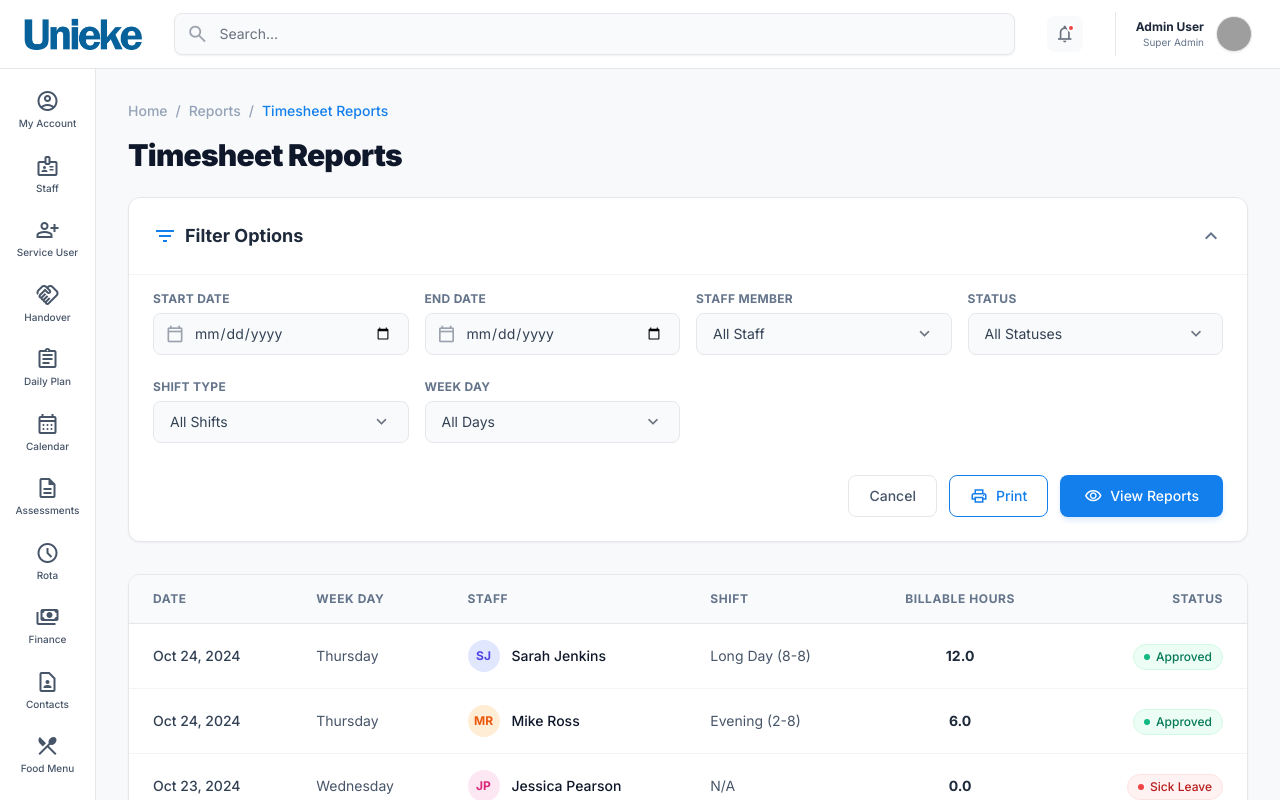
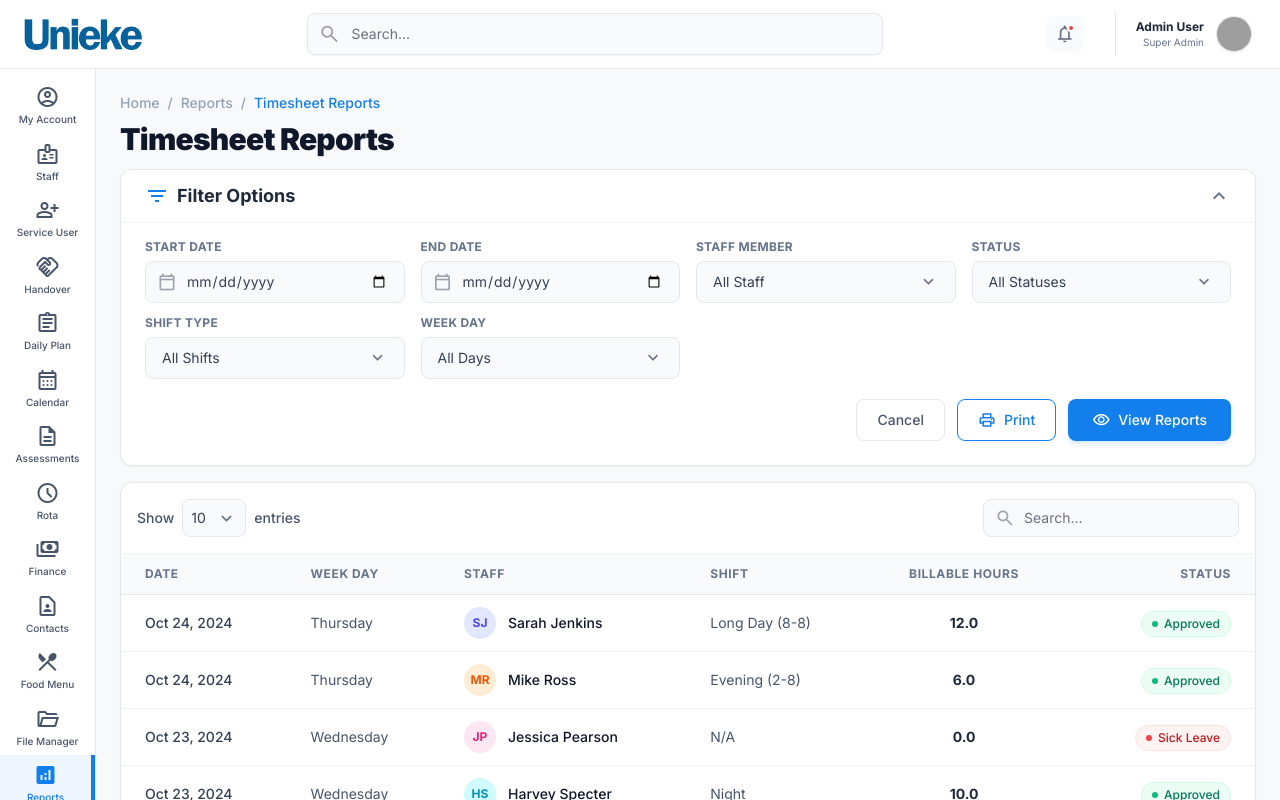
Before and after one commit to N-o-o-b-Dev/Unieke-UI, a plain HTML site: page index.html in a window 1280 px wide. Drawn offline with nearby package versions, Linux system fonts and the light colour scheme; grey boxes are pictures that could not be loaded.

Commit message:
time report : space fixing, entry drpdwn added

```diff
--- a/index.html
+++ b/index.html
@@ -43,7 +43,7 @@
             font-variation-settings: 'FILL' 0, 'wght' 400, 'GRAD' 0, 'opsz' 24;
         }
         .sidebar-rail-item {
-            @apply flex flex-col items-center justify-center py-3 px-1 text-center transition-all duration-200 hover:bg-blue-50 text-slate-600;
+            @apply flex flex-col items-center justify-center py-2 px-1 text-center transition-all duration-200 hover:bg-blue-50 text-slate-600;
         }
         .sidebar-rail-item.active {
             @apply text-primary bg-blue-50 border-r-4 border-primary;
@@ -93,7 +93,7 @@
                 <!-- Top Search Bar Removed from here -->
             </div>
             <!-- Central Search Bar -->
-            <div class="hidden lg:flex flex-1 max-w-4xl mx-8">
+            <div class="hidden lg:flex flex-1 max-w-xl mx-8">
                 <div class="relative w-full">
                     <span
                         class="material-symbols-outlined absolute left-3 top-1/2 -translate-y-1/2 text-gray-400 text-[22px]">search</span>
@@ -118,14 +118,14 @@
                     <!-- Notification Dropdown -->
                     <div id="notification-dropdown"
                         class="hidden absolute right-0 top-full mt-2 w-80 bg-white rounded-xl shadow-xl shadow-slate-200/50 border border-gray-100 overflow-hidden z-50">
-                        <div class="p-4 border-b border-gray-50 flex justify-between items-center">
+                        <div class="p-3 border-b border-gray-50 flex justify-between items-center">
                             <h3 class="font-bold text-slate-800 text-sm">Notifications</h3>
                             <button class="text-[10px] font-bold text-primary hover:text-blue-700">Mark all
                                 read</button>
                         </div>
                         <div class="max-h-64 overflow-y-auto">
                             <a href="#"
-                                class="flex gap-3 p-4 hover:bg-gray-50 transition-colors border-b border-gray-50 last:border-0">
+                                class="flex gap-3 p-3 hover:bg-gray-50 transition-colors border-b border-gray-50 last:border-0">
                                 <div
                                     class="size-8 rounded-full bg-blue-50 flex items-center justify-center text-blue-600 flex-shrink-0">
                                     <span class="material-symbols-outlined text-[16px]">description</span>
@@ -138,7 +138,7 @@
                                 </div>
                             </a>
                             <a href="#"
-                                class="flex gap-3 p-4 hover:bg-gray-50 transition-colors border-b border-gray-50 last:border-0">
+                                class="flex gap-3 p-3 hover:bg-gray-50 transition-colors border-b border-gray-50 last:border-0">
                                 <div
                                     class="size-8 rounded-full bg-orange-50 flex items-center justify-center text-orange-600 flex-shrink-0">
                                     <span class="material-symbols-outlined text-[16px]">warning</span>
@@ -275,21 +275,21 @@
                     </a>
                 </nav>
             </aside>
-            <main class="flex-1 overflow-y-auto p-8 bg-background-light">
-                <div class="flex flex-wrap gap-2 mb-4">
+            <main class="flex-1 overflow-y-auto p-6 bg-background-light">
+                <div class="flex flex-wrap gap-2 mb-2">
                     <a class="text-slate-400 text-sm font-medium hover:underline" href="#">Home</a>
                     <span class="text-slate-400 text-sm font-medium">/</span>
                     <a class="text-slate-400 text-sm font-medium hover:underline" href="#">Reports</a>
                     <span class="text-slate-400 text-sm font-medium">/</span>
                     <span class="text-primary text-sm font-medium">Timesheet Reports</span>
                 </div>
-                <div class="flex flex-wrap justify-between items-center gap-3 mb-6">
+                <div class="flex flex-wrap justify-between items-center gap-3 mb-3">
                     <h1 class="text-slate-900 text-3xl font-black tracking-tight">Timesheet Reports</h1>
                 </div>
-                <div class="bg-white rounded-xl shadow-sm border border-gray-200 mb-8 overflow-hidden transition-all duration-300 ease-in-out"
+                <div class="bg-white rounded-xl shadow-sm border border-gray-200 mb-4 overflow-hidden transition-all duration-300 ease-in-out"
                     id="filter-container">
                     <!-- Collapsible Header -->
-                    <div class="p-6 flex items-center justify-between cursor-pointer hover:bg-gray-50 transition-colors"
+                    <div class="px-6 py-3 flex items-center justify-between cursor-pointer hover:bg-gray-50 transition-colors"
                         onclick="toggleFilter()">
                         <div class="flex items-center gap-2">
                             <span class="material-symbols-outlined text-primary">filter_list</span>
@@ -302,7 +302,7 @@
                     <!-- Collapsible Content -->
                     <div id="filter-content" class="transition-all duration-300 ease-in-out origin-top">
                         <div class="p-6 pt-0 border-t border-gray-100">
-                            <div class="grid grid-cols-1 md:grid-cols-2 lg:grid-cols-4 gap-4 mb-6 pt-4">
+                            <div class="grid grid-cols-1 md:grid-cols-2 lg:grid-cols-4 gap-4 mb-3 pt-4">
                                 <div class="flex flex-col gap-1.5">
                                     <label class="text-xs font-bold text-slate-500 uppercase tracking-wide">Start
                                         Date</label>
@@ -395,7 +395,7 @@
                                     </div>
                                 </div>
                             </div>
-                            <div class="grid grid-cols-1 md:grid-cols-2 lg:grid-cols-4 gap-4 mb-6">
+                            <div class="grid grid-cols-1 md:grid-cols-2 lg:grid-cols-4 gap-4 mb-3">
                                 <div class="flex flex-col gap-1.5">
                                     <label class="text-xs font-bold text-slate-500 uppercase tracking-wide">Shift
                                         Type</label>
@@ -495,31 +495,52 @@
                     </div>
                 </div>
                 <div class="bg-white rounded-xl shadow-sm border border-gray-200 overflow-hidden">
+                    <div
+                        class="p-4 border-b border-gray-100 flex flex-wrap md:flex-nowrap items-center justify-between gap-4">
+                        <div class="flex items-center gap-2">
+                            <label class="text-sm text-slate-600 font-medium">Show</label>
+                            <select
+                                class="bg-gray-50 border border-gray-200 text-slate-700 text-sm rounded-lg focus:ring-primary/20 focus:border-primary block p-2 w-16">
+                                <option>10</option>
+                                <option>25</option>
+                                <option>50</option>
+                                <option>100</option>
+                            </select>
+                            <label class="text-sm text-slate-600 font-medium">entries</label>
+                        </div>
+                        <div class="relative w-full md:w-64">
+                            <span
+                                class="material-symbols-outlined absolute left-3 top-1/2 -translate-y-1/2 text-gray-400 text-[20px]">search</span>
+                            <input type="text"
+                                class="bg-gray-50 border border-gray-200 text-slate-700 text-sm rounded-lg focus:ring-primary/20 focus:border-primary block w-full pl-10 p-2"
+                                placeholder="Search..." />
+                        </div>
+                    </div>
                     <div class="overflow-x-auto">
                         <table class="w-full text-left border-collapse">
                             <thead>
                                 <tr class="bg-gray-50 border-b border-gray-200">
-                                    <th class="px-6 py-4 text-xs font-bold text-slate-500 uppercase tracking-wider">Date
+                                    <th class="px-6 py-3 text-xs font-bold text-slate-500 uppercase tracking-wider">Date
                                     </th>
-                                    <th class="px-6 py-4 text-xs font-bold text-slate-500 uppercase tracking-wider">Week
+                                    <th class="px-6 py-3 text-xs font-bold text-slate-500 uppercase tracking-wider">Week
                                         Day</th>
-                                    <th class="px-6 py-4 text-xs font-bold text-slate-500 uppercase tracking-wider">
+                                    <th class="px-6 py-3 text-xs font-bold text-slate-500 uppercase tracking-wider">
                                         Staff</th>
-                                    <th class="px-6 py-4 text-xs font-bold text-slate-500 uppercase tracking-wider">
+                                    <th class="px-6 py-3 text-xs font-bold text-slate-500 uppercase tracking-wider">
                                         Shift</th>
                                     <th
-                                        class="px-6 py-4 text-xs font-bold text-slate-500 uppercase tracking-wider text-center">
+                                        class="px-6 py-3 text-xs font-bold text-slate-500 uppercase tracking-wider text-center">
                                         Billable Hours</th>
                                     <th
-                                        class="px-6 py-4 text-xs font-bold text-slate-500 uppercase tracking-wider text-right">
+                                        class="px-6 py-3 text-xs font-bold text-slate-500 uppercase tracking-wider text-right">
                                         Status</th>
                                 </tr>
                             </thead>
                             <tbody class="divide-y divide-gray-100">
                                 <tr class="hover:bg-blue-50/30 transition-colors group">
-                                    <td class="px-6 py-4 text-sm font-medium text-slate-700">Oct 24, 2024</td>
-                                    <td class="px-6 py-4 text-sm text-slate-600">Thursday</td>
-                                    <td class="px-6 py-4">
+                                    <td class="px-6 py-3 text-sm font-medium text-slate-700">Oct 24, 2024</td>
+                                    <td class="px-6 py-3 text-sm text-slate-600">Thursday</td>
+                                    <td class="px-6 py-3">
                                         <div class="flex items-center gap-3">
                                             <div
                                                 class="size-8 rounded-full bg-indigo-100 text-indigo-600 flex items-center justify-center text-xs font-bold">
@@ -527,9 +548,9 @@
                                             <span class="text-sm font-medium text-slate-900">Sarah Jenkins</span>
                                         </div>
                                     </td>
-                                    <td class="px-6 py-4 text-sm text-slate-600">Long Day (8-8)</td>
-                                    <td class="px-6 py-4 text-sm font-bold text-slate-800 text-center">12.0</td>
-                                    <td class="px-6 py-4 text-right">
+                                    <td class="px-6 py-3 text-sm text-slate-600">Long Day (8-8)</td>
+                                    <td class="px-6 py-3 text-sm font-bold text-slate-800 text-center">12.0</td>
+                                    <td class="px-6 py-3 text-right">
                                         <span
                                             class="inline-flex items-center gap-1.5 px-2.5 py-1 rounded-full text-xs font-medium bg-emerald-50 text-emerald-700 border border-emerald-100">
                                             <span class="size-1.5 rounded-full bg-emerald-500"></span>
@@ -538,9 +559,9 @@
                                     </td>
                                 </tr>
                                 <tr class="hover:bg-blue-50/30 transition-colors group">
-                                    <td class="px-6 py-4 text-sm font-medium text-slate-700">Oct 24, 2024</td>
-                                    <td class="px-6 py-4 text-sm text-slate-600">Thursday</td>
-                                    <td class="px-6 py-4">
+                                    <td class="px-6 py-3 text-sm font-medium text-slate-700">Oct 24, 2024</td>
+                                    <td class="px-6 py-3 text-sm text-slate-600">Thursday</td>
+                                    <td class="px-6 py-3">
                                         <div class="flex items-center gap-3">
                                             <div
                                                 class="size-8 rounded-full bg-orange-100 text-orange-600 flex items-center justify-center text-xs font-bold">
@@ -548,9 +569,9 @@
                                             <span class="text-sm font-medium text-slate-900">Mike Ross</span>
                                         </div>
                                     </td>
-                                    <td class="px-6 py-4 text-sm text-slate-600">Evening (2-8)</td>
-                                    <td class="px-6 py-4 text-sm font-bold text-slate-800 text-center">6.0</td>
-                                    <td class="px-6 py-4 text-right">
+                                    <td class="px-6 py-3 text-sm text-slate-600">Evening (2-8)</td>
+                                    <td class="px-6 py-3 text-sm font-bold text-slate-800 text-center">6.0</td>
+                                    <td class="px-6 py-3 text-right">
                                         <span
                                             class="inline-flex items-center gap-1.5 px-2.5 py-1 rounded-full text-xs font-medium bg-emerald-50 text-emerald-700 border border-emerald-100">
                                             <span class="size-1.5 rounded-full bg-emerald-500"></span>
@@ -559,9 +580,9 @@
                                     </td>
                                 </tr>
                                 <tr class="hover:bg-blue-50/30 transition-colors group">
-                                    <td class="px-6 py-4 text-sm font-medium text-slate-700">Oct 23, 2024</td>
-                                    <td class="px-6 py-4 text-sm text-slate-600">Wednesday</td>
-                                    <td class="px-6 py-4">
+                                    <td class="px-6 py-3 text-sm font-medium text-slate-700">Oct 23, 2024</td>
+                                    <td class="px-6 py-3 text-sm text-slate-600">Wednesday</td>
+                                    <td class="px-6 py-3">
                                         <div class="flex items-center gap-3">
                                             <div
                                                 class="size-8 rounded-full bg-pink-100 text-pink-600 flex items-center justify-center text-xs font-bold">
@@ -569,9 +590,9 @@
                                             <span class="text-sm font-medium text-slate-900">Jessica Pearson</span>
                                         </div>
                                     </td>
-                                    <td class="px-6 py-4 text-sm text-slate-600">N/A</td>
-                                    <td class="px-6 py-4 text-sm font-bold text-slate-800 text-center">0.0</td>
-                                    <td class="px-6 py-4 text-right">
+                                    <td class="px-6 py-3 text-sm text-slate-600">N/A</td>
+                                    <td class="px-6 py-3 text-sm font-bold text-slate-800 text-center">0.0</td>
+                                    <td class="px-6 py-3 text-right">
                                         <span
                                             class="inline-flex items-center gap-1.5 px-2.5 py-1 rounded-full text-xs font-medium bg-red-50 text-red-700 border border-red-100">
                                             <span class="size-1.5 rounded-full bg-red-500"></span>
@@ -580,9 +601,9 @@
                                     </td>
                                 </tr>
                                 <tr class="hover:bg-blue-50/30 transition-colors group">
-                                    <td class="px-6 py-4 text-sm font-medium text-slate-700">Oct 23, 2024</td>
-                                    <td class="px-6 py-4 text-sm text-slate-600">Wednesday</td>
-                                    <td class="px-6 py-4">
+                                    <td class="px-6 py-3 text-sm font-medium text-slate-700">Oct 23, 2024</td>
+                                    <td class="px-6 py-3 text-sm text-slate-600">Wednesday</td>
+                                    <td class="px-6 py-3">
                                         <div class="flex items-center gap-3">
                                             <div
                                                 class="size-8 rounded-full bg-cyan-100 text-cyan-600 flex items-center justify-center text-xs font-bold">
@@ -590,9 +611,9 @@
                                             <span class="text-sm font-medium text-slate-900">Harvey Specter</span>
                                         </div>
                                     </td>
-                                    <td class="px-6 py-4 text-sm text-slate-600">Night</td>
-                                    <td class="px-6 py-4 text-sm font-bold text-slate-800 text-center">10.0</td>
-                                    <td class="px-6 py-4 text-right">
+                                    <td class="px-6 py-3 text-sm text-slate-600">Night</td>
+                                    <td class="px-6 py-3 text-sm font-bold text-slate-800 text-center">10.0</td>
+                                    <td class="px-6 py-3 text-right">
                                         <span
                                             class="inline-flex items-center gap-1.5 px-2.5 py-1 rounded-full text-xs font-medium bg-emerald-50 text-emerald-700 border border-emerald-100">
                                             <span class="size-1.5 rounded-full bg-emerald-500"></span>
@@ -601,9 +622,9 @@
                                     </td>
                                 </tr>
                                 <tr class="hover:bg-blue-50/30 transition-colors group">
-                                    <td class="px-6 py-4 text-sm font-medium text-slate-700">Oct 22, 2024</td>
-                                    <td class="px-6 py-4 text-sm text-slate-600">Tuesday</td>
-                                    <td class="px-6 py-4">
+                                    <td class="px-6 py-3 text-sm font-medium text-slate-700">Oct 22, 2024</td>
+                                    <td class="px-6 py-3 text-sm text-slate-600">Tuesday</td>
+                                    <td class="px-6 py-3">
                                         <div class="flex items-center gap-3">
                                             <div
                                                 class="size-8 rounded-full bg-indigo-100 text-indigo-600 flex items-center justify-center text-xs font-bold">
@@ -611,9 +632,9 @@
                                             <span class="text-sm font-medium text-slate-900">Sarah Jenkins</span>
                                         </div>
                                     </td>
-                                    <td class="px-6 py-4 text-sm text-slate-600">N/A</td>
-                                    <td class="px-6 py-4 text-sm font-bold text-slate-800 text-center">0.0</td>
-                                    <td class="px-6 py-4 text-right">
+                                    <td class="px-6 py-3 text-sm text-slate-600">N/A</td>
+                                    <td class="px-6 py-3 text-sm font-bold text-slate-800 text-center">0.0</td>
+                                    <td class="px-6 py-3 text-right">
                                         <span
                                             class="inline-flex items-center gap-1.5 px-2.5 py-1 rounded-full text-xs font-medium bg-amber-50 text-amber-700 border border-amber-100">
                                             <span class="size-1.5 rounded-full bg-amber-500"></span>
@@ -624,7 +645,7 @@
                             </tbody>
                         </table>
                     </div>
-                    <div class="px-6 py-4 border-t border-gray-200 bg-gray-50 flex items-center justify-between">
+                    <div class="px-6 py-3 border-t border-gray-200 bg-gray-50 flex items-center justify-between">
                         <p class="text-xs text-slate-500 font-medium">Showing 5 of 48 records</p>
                         <div class="flex gap-1.5">
                             <button
```
